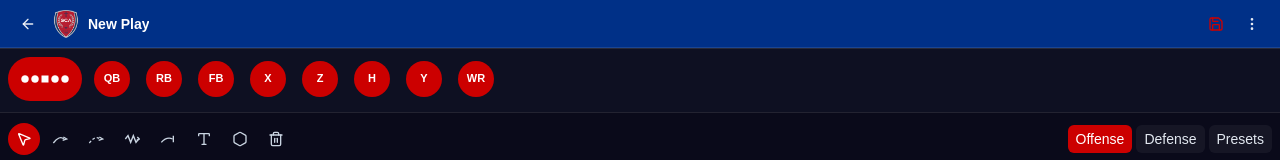
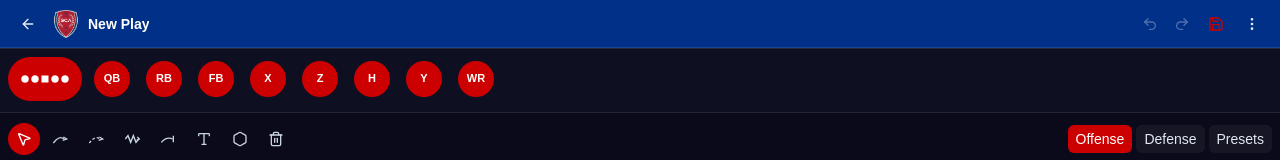
Before and after one commit to austendvds-boop/sca-playbook, a Next.js app: page /plays/new in a window 1280 px wide. Shown: the top 160 px of the page. Built offline with nearby package versions, Linux system fonts and the light colour scheme.

Commit message:
feat: line selection/delete, undo/redo buttons, defense presets new play, Isaiah 6:8

```diff
--- a/src/app/documents/[id]/print/page.tsx
+++ b/src/app/documents/[id]/print/page.tsx
@@ -10,5 +10,5 @@ export default function PrintDoc({ params }: { params: { id: string } }) {
   useEffect(() => { fetch(`/api/documents/${params.id}`).then((r) => r.json()).then((d) => setDoc(d.data)); fetch('/api/plays').then((r) => r.json()).then((d) => setPlays(d.data || [])); setTimeout(() => window.print(), 400); }, [params.id]);
   const playMap = useMemo(() => new Map(plays.map((p) => [p.id, p])), [plays]);
   if (!doc) return null;
-  return <main className='p-2'><div className='mb-2 flex items-center justify-between bg-[#CC0000] p-2 text-white'><div className='font-bold'>SCA Eagles</div><div className='text-sm'>Playbook Print</div></div>{doc.docType==='play_card' ? <PlayCardTemplate layout={doc.layoutData as PlayCardLayout} playMap={playMap} onChange={() => {}}/> : <ReferenceSheetTemplate layout={doc.layoutData as ReferenceLayout} playMap={playMap} onChange={() => {}}/>}</main>;
+  return <main className='p-2'><div className='mb-2 flex items-center justify-between bg-[#CC0000] p-2 text-white'><div className='font-bold'>SCA Eagles</div><div className='text-sm'>Playbook Print</div></div>{doc.docType==='play_card' ? <PlayCardTemplate layout={doc.layoutData as PlayCardLayout} playMap={playMap} onChange={() => {}}/> : <ReferenceSheetTemplate layout={doc.layoutData as ReferenceLayout} playMap={playMap} onChange={() => {}}/>}<footer className="mt-8 pt-4 border-t border-gray-300 text-center"><p className="text-xs italic text-gray-400">"Then I heard the voice of the Lord saying, 'Whom shall I send? And who will go for us?' And I said, 'Here am I. Send me!'" - Isaiah 6:8</p></footer></main>;
 }
--- a/src/app/plays/[id]/page.tsx
+++ b/src/app/plays/[id]/page.tsx
@@ -5,7 +5,7 @@ import { useRouter } from 'next/navigation';
 import { v4 as uuid } from 'uuid';
 import { CanvasToolbar } from '@/components/canvas/CanvasToolbar';
 import { FieldSVG } from '@/components/canvas/FieldSVG';
-import { elementsAtom, selectedIdsAtom } from '@/atoms/canvas';
+import { elementsAtom, selectedIdsAtom, undoStackAtom, redoStackAtom } from '@/atoms/canvas';
 import { offensePresets, defensePresets } from '@/lib/presets';
 import { CanvasElement } from '@/lib/store';
 
@@ -14,6 +14,8 @@ const FIELD_CENTER = { x: 500, y: 280 };
 export default function PlayEdit({ params }: { params: { id: string } }) {
   const [elements, setElements] = useAtom(elementsAtom);
   const [selected, setSelected] = useAtom(selectedIdsAtom);
+  const [undoStack, setUndo] = useAtom(undoStackAtom);
+  const [redoStack, setRedo] = useAtom(redoStackAtom);
   const [name, setName] = useState('Play');
   const router = useRouter();
 
@@ -25,9 +27,11 @@ export default function PlayEdit({ params }: { params: { id: string } }) {
         (d.data?.canvasData ?? []).forEach((e: CanvasElement) => map.set(e.id, e));
         setElements(map);
         setSelected(new Set());
+        setUndo([]);
+        setRedo([]);
         setName(d.data?.name ?? 'Play');
       });
-  }, [params.id, setElements, setSelected]);
+  }, [params.id, setElements, setSelected, setUndo, setRedo]);
 
   const offensePresetNames = useMemo(() => offensePresets.map((p) => p.name), []);
   const defensePresetNames = useMemo(() => defensePresets.map((p) => p.name), []);
@@ -111,6 +115,23 @@ export default function PlayEdit({ params }: { params: { id: string } }) {
     const source = side === 'offense' ? offensePresets : defensePresets;
     const preset = source.find((p) => p.name === presetName);
     if (!preset) return;
+
+    if (side === 'defense') {
+      const confirmed = window.confirm(`Start a new play with ${preset.name} defense?`);
+      if (!confirmed) return;
+      setElements(new Map());
+      setSelected(new Set());
+      setUndo([]);
+      setRedo([]);
+      const next = new Map<string, CanvasElement>();
+      preset.elements.forEach((el) => {
+        const id = uuid();
+        next.set(id, el.type === 'player' ? { ...el, id, side: 'defense' } : { ...el, id });
+      });
+      setElements(next);
+      return;
+    }
+
     if (elements.size > 0) {
       const confirmed = window.confirm(`Replace current play with ${presetName}?`);
       if (!confirmed) return;
@@ -121,6 +142,24 @@ export default function PlayEdit({ params }: { params: { id: string } }) {
       next.set(id, { ...el, id });
     });
     setElements(next);
+    setSelected(new Set());
+  };
+
+  const handleUndo = () => {
+    if (undoStack.length === 0) return;
+    const prev = undoStack[undoStack.length - 1];
+    setUndo(undoStack.slice(0, -1));
+    setRedo([...redoStack, [...elements.values()]]);
+    setElements(new Map(prev.map((el) => [el.id, el])));
+    setSelected(new Set());
+  };
+
+  const handleRedo = () => {
+    if (redoStack.length === 0) return;
+    const next = redoStack[redoStack.length - 1];
+    setRedo(redoStack.slice(0, -1));
+    setUndo([...undoStack, [...elements.values()]]);
+    setElements(new Map(next.map((el) => [el.id, el])));
     setSelected(new Set());
   };
 
@@ -151,6 +190,10 @@ export default function PlayEdit({ params }: { params: { id: string } }) {
           offensePresetNames={offensePresetNames}
           defensePresetNames={defensePresetNames}
           onDeleteSelected={deleteSelected}
+          onUndo={handleUndo}
+          onRedo={handleRedo}
+          canUndo={undoStack.length > 0}
+          canRedo={redoStack.length > 0}
         />
         <div className="flex-1 w-full min-h-0">
           <FieldSVG />
--- a/src/app/plays/new/page.tsx
+++ b/src/app/plays/new/page.tsx
@@ -5,7 +5,7 @@ import { useRouter } from 'next/navigation';
 import { v4 as uuid } from 'uuid';
 import { CanvasToolbar } from '@/components/canvas/CanvasToolbar';
 import { FieldSVG } from '@/components/canvas/FieldSVG';
-import { elementsAtom, selectedIdsAtom } from '@/atoms/canvas';
+import { elementsAtom, selectedIdsAtom, undoStackAtom, redoStackAtom } from '@/atoms/canvas';
 import { offensePresets, defensePresets } from '@/lib/presets';
 import { CanvasElement } from '@/lib/store';
 
@@ -15,12 +15,16 @@ export default function NewPlay() {
   const [name, setName] = useState('New Play');
   const [elements, setElements] = useAtom(elementsAtom);
   const [selected, setSelected] = useAtom(selectedIdsAtom);
+  const [undoStack, setUndo] = useAtom(undoStackAtom);
+  const [redoStack, setRedo] = useAtom(redoStackAtom);
   const router = useRouter();
 
   useEffect(() => {
     setElements(new Map());
     setSelected(new Set());
-  }, [setElements, setSelected]);
+    setUndo([]);
+    setRedo([]);
+  }, [setElements, setSelected, setUndo, setRedo]);
 
   const offensePresetNames = useMemo(() => offensePresets.map((p) => p.name), []);
   const defensePresetNames = useMemo(() => defensePresets.map((p) => p.name), []);
@@ -61,6 +65,23 @@ export default function NewPlay() {
     const source = side === 'offense' ? offensePresets : defensePresets;
     const preset = source.find((p) => p.name === presetName);
     if (!preset) return;
+
+    if (side === 'defense') {
+      const confirmed = window.confirm(`Start a new play with ${preset.name} defense?`);
+      if (!confirmed) return;
+      setElements(new Map());
+      setSelected(new Set());
+      setUndo([]);
+      setRedo([]);
+      const next = new Map<string, CanvasElement>();
+      preset.elements.forEach((el) => {
+        const id = uuid();
+        next.set(id, el.type === 'player' ? { ...el, id, side: 'defense' } : { ...el, id });
+      });
+      setElements(next);
+      return;
+    }
+
     if (elements.size > 0) {
       const confirmed = window.confirm(`Replace current play with ${presetName}?`);
       if (!confirmed) return;
@@ -71,6 +92,24 @@ export default function NewPlay() {
       next.set(id, { ...el, id });
     });
     setElements(next);
+    setSelected(new Set());
+  };
+
+  const handleUndo = () => {
+    if (undoStack.length === 0) return;
+    const prev = undoStack[undoStack.length - 1];
+    setUndo(undoStack.slice(0, -1));
+    setRedo([...redoStack, [...elements.values()]]);
+    setElements(new Map(prev.map((el) => [el.id, el])));
+    setSelected(new Set());
+  };
+
+  const handleRedo = () => {
+    if (redoStack.length === 0) return;
+    const next = redoStack[redoStack.length - 1];
+    setRedo(redoStack.slice(0, -1));
+    setUndo([...undoStack, [...elements.values()]]);
+    setElements(new Map(next.map((el) => [el.id, el])));
     setSelected(new Set());
   };
 
@@ -98,6 +137,10 @@ export default function NewPlay() {
           offensePresetNames={offensePresetNames}
           defensePresetNames={defensePresetNames}
           onDeleteSelected={deleteSelected}
+          onUndo={handleUndo}
+          onRedo={handleRedo}
+          canUndo={undoStack.length > 0}
+          canRedo={redoStack.length > 0}
         />
         <div className="flex-1 w-full min-h-0">
           <FieldSVG />
--- a/src/components/ConditionalNav.tsx
+++ b/src/components/ConditionalNav.tsx
@@ -20,6 +20,9 @@ export function ConditionalNav() {
       </div>
       <Link href="/plays" className="mr-6 text-sm font-medium text-white opacity-90 hover:opacity-100">My Plays</Link>
       <Link href="/documents" className="text-sm font-medium text-white opacity-90 hover:opacity-100">Documents</Link>
+      <span className="hidden sm:block italic text-white text-xs opacity-60 ml-auto pr-2">
+        Isaiah 6:8
+      </span>
     </nav>
   );
 }
--- a/src/components/canvas/CanvasToolbar.tsx
+++ b/src/components/canvas/CanvasToolbar.tsx
@@ -9,7 +9,9 @@ import {
   MoreVertical,
   Save,
   Trash2,
-  Type
+  Type,
+  Undo2,
+  Redo2
 } from 'lucide-react';
 import { activeToolAtom, Tool } from '@/atoms/canvas';
 
@@ -129,7 +131,11 @@ export function CanvasToolbar({
   onApplyPreset,
   offensePresetNames,
   defensePresetNames,
-  onDeleteSelected
+  onDeleteSelected,
+  onUndo,
+  onRedo,
+  canUndo,
+  canRedo
 }: {
   name: string;
   onNameChange: (next: string) => void;
@@ -144,6 +150,10 @@ export function CanvasToolbar({
   offensePresetNames: string[];
   defensePresetNames: string[];
   onDeleteSelected: () => void;
+  onUndo?: () => void;
+  onRedo?: () => void;
+  canUndo?: boolean;
+  canRedo?: boolean;
 }) {
   const [active, setActive] = useAtom(activeToolAtom);
   const [activeTab, setActiveTab] = useState<DrawerTab>('offense');
@@ -201,6 +211,12 @@ export function CanvasToolbar({
         </div>
 
         <div className="relative flex items-center gap-1">
+          <button onClick={onUndo} disabled={!canUndo} className="p-1.5 rounded disabled:opacity-30 text-white hover:bg-white/10" aria-label="Undo">
+            <Undo2 className="w-4 h-4" />
+          </button>
+          <button onClick={onRedo} disabled={!canRedo} className="p-1.5 rounded disabled:opacity-30 text-white hover:bg-white/10" aria-label="Redo">
+            <Redo2 className="w-4 h-4" />
+          </button>
           <button onClick={onSave} className="rounded-md p-2 text-[#CC0000] hover:bg-white/10" aria-label="Save play">
             <Save className="h-4 w-4" />
           </button>
--- a/src/components/canvas/FieldSVG.tsx
+++ b/src/components/canvas/FieldSVG.tsx
@@ -214,6 +214,12 @@ export function FieldSVG() {
           }
         }}
         selectedIds={selected}
+        onLinePointerDown={(id, evt) => {
+          evt.stopPropagation();
+          if (tool === 'select') {
+            setSelected(new Set([id]));
+          }
+        }}
         onBackgroundPointerDown={(evt) => {
           if (evt.pointerType === 'touch' && evt.isPrimary === false) {
             setViewport({ ...viewport, x: viewport.x + 3, y: viewport.y + 3 });
```
Also changed, not shown: src/components/shared/PlaySVGRenderer.tsx (+8 -12 lines).
